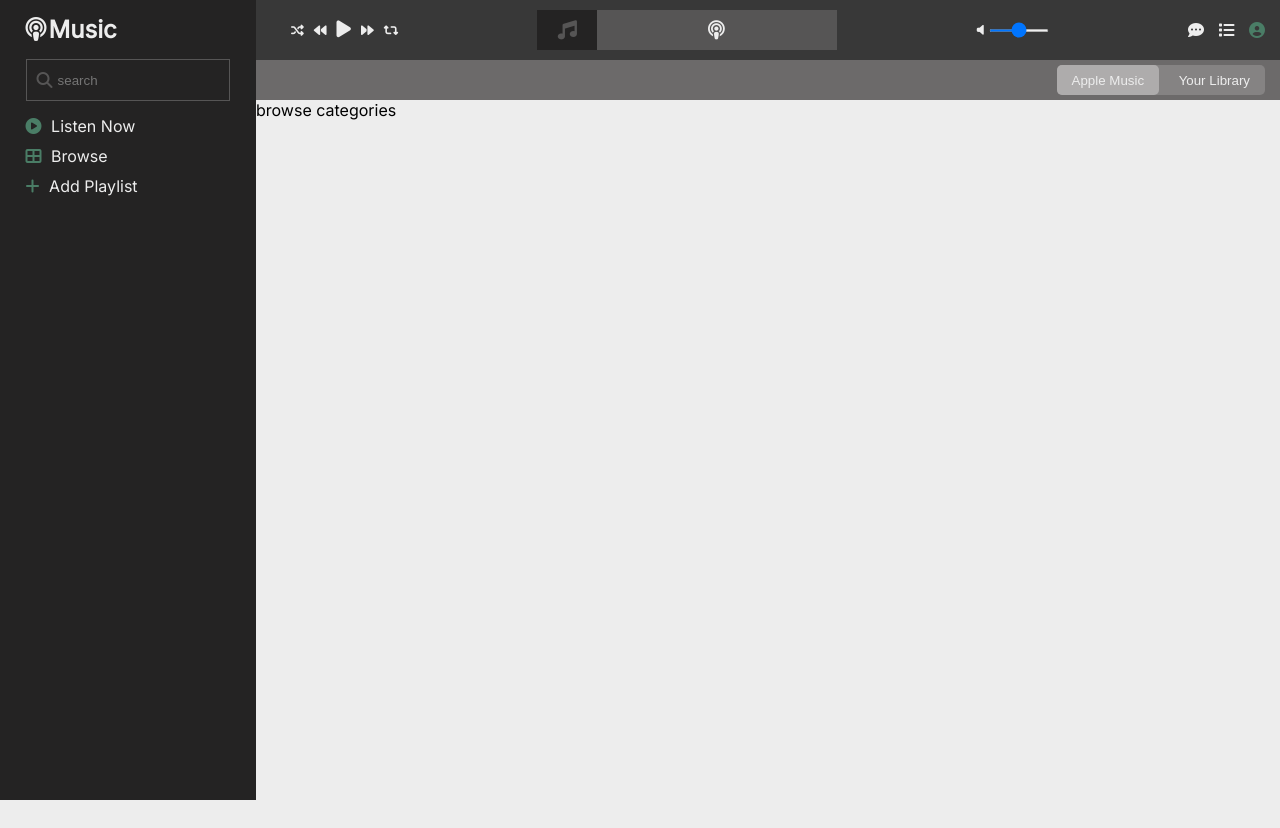
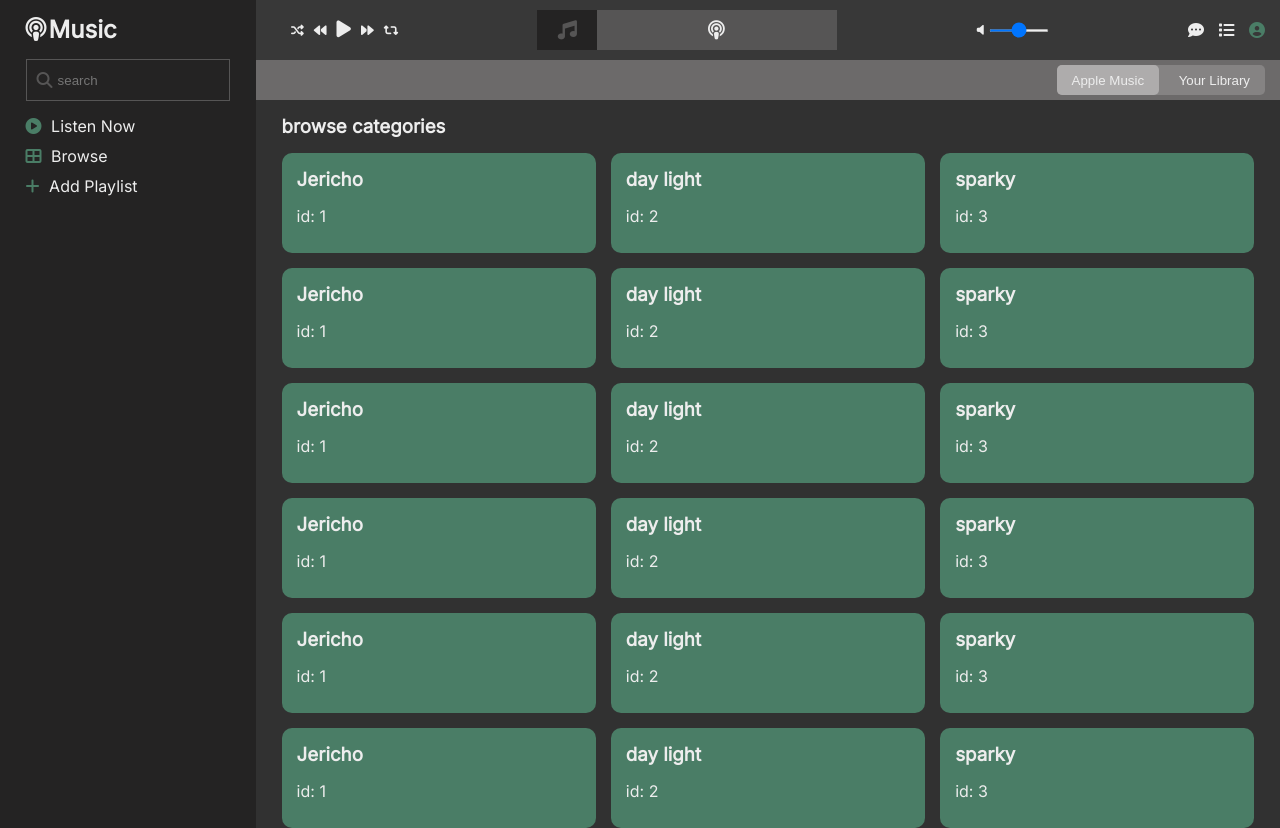
Before and after one commit to ebrahimosah/music-player, a plain HTML site: page index.html in a window 1280 px wide. Before the commit the page ends 800 px from the top, so only its background shows below. Drawn offline with Linux system fonts and the light colour scheme.

Commit message:
style fix && data fetching from local json file

```diff
--- a/audio.json
+++ b/audio.json
@@ -1,16 +1,104 @@
 {
     "songs":[
         {
+            "id": 1,
             "title": "Jericho",
             "audio": "audio/Iniko-Jericho-(BeatzJam.com).mp3",
             "cover": "photos/iniko.png"
         },
         {
+            "id": 2,
             "title":"day light",
             "audio":"audio/David_Kushner_-_Daylight_CeeNaija.com_.mp3",
             "cover":"photos/david_kushner.png"
         },
         {
+            "id": 3,
+            "title":"sparky",
+            "audio":"audio/Santi-Sparky-(TrendyBeatz.com).mp3",
+            "cover":"photos/santi.png"
+        },{
+            "id": 1,
+            "title": "Jericho",
+            "audio": "audio/Iniko-Jericho-(BeatzJam.com).mp3",
+            "cover": "photos/iniko.png"
+        },
+        {
+            "id": 2,
+            "title":"day light",
+            "audio":"audio/David_Kushner_-_Daylight_CeeNaija.com_.mp3",
+            "cover":"photos/david_kushner.png"
+        },
+        {
+            "id": 3,
+            "title":"sparky",
+            "audio":"audio/Santi-Sparky-(TrendyBeatz.com).mp3",
+            "cover":"photos/santi.png"
+        },{
+            "id": 1,
+            "title": "Jericho",
+            "audio": "audio/Iniko-Jericho-(BeatzJam.com).mp3",
+            "cover": "photos/iniko.png"
+        },
+        {
+            "id": 2,
+            "title":"day light",
+            "audio":"audio/David_Kushner_-_Daylight_CeeNaija.com_.mp3",
+            "cover":"photos/david_kushner.png"
+        },
+        {
+            "id": 3,
+            "title":"sparky",
+            "audio":"audio/Santi-Sparky-(TrendyBeatz.com).mp3",
+            "cover":"photos/santi.png"
+        },{
+            "id": 1,
+            "title": "Jericho",
+            "audio": "audio/Iniko-Jericho-(BeatzJam.com).mp3",
+            "cover": "photos/iniko.png"
+        },
+        {
+            "id": 2,
+            "title":"day light",
+            "audio":"audio/David_Kushner_-_Daylight_CeeNaija.com_.mp3",
+            "cover":"photos/david_kushner.png"
+        },
+        {
+            "id": 3,
+            "title":"sparky",
+            "audio":"audio/Santi-Sparky-(TrendyBeatz.com).mp3",
+            "cover":"photos/santi.png"
+        },{
+            "id": 1,
+            "title": "Jericho",
+            "audio": "audio/Iniko-Jericho-(BeatzJam.com).mp3",
+            "cover": "photos/iniko.png"
+        },
+        {
+            "id": 2,
+            "title":"day light",
+            "audio":"audio/David_Kushner_-_Daylight_CeeNaija.com_.mp3",
+            "cover":"photos/david_kushner.png"
+        },
+        {
+            "id": 3,
+            "title":"sparky",
+            "audio":"audio/Santi-Sparky-(TrendyBeatz.com).mp3",
+            "cover":"photos/santi.png"
+        },{
+            "id": 1,
+            "title": "Jericho",
+            "audio": "audio/Iniko-Jericho-(BeatzJam.com).mp3",
+            "cover": "photos/iniko.png"
+        },
+        {
+            "id": 2,
+            "title":"day light",
+            "audio":"audio/David_Kushner_-_Daylight_CeeNaija.com_.mp3",
+            "cover":"photos/david_kushner.png"
+        },
+        {
+            "id": 3,
             "title":"sparky",
             "audio":"audio/Santi-Sparky-(TrendyBeatz.com).mp3",
             "cover":"photos/santi.png"
--- a/index.html
+++ b/index.html
@@ -11,6 +11,7 @@
 </head>
 <body>
     <main class="home">
+        <audio id="audio" src=""></audio>
         <section class="search__section">
             <div class="menu" aria-hidden="true">
                 <div class="menu-items">
@@ -114,7 +115,12 @@
                 </div>
             </div>
             <section class="categories">
-                browse categories
+                <div class="center">
+                    <h3>browse categories</h3>
+                    <div class="data-2">
+
+                    </div>
+                </div>
             </section>
         </section>
     </main>
--- a/index.js
+++ b/index.js
@@ -1,38 +1,10 @@
-const musicPlayer = document.querySelector('.music__player')
 
-const playBtn = document.querySelector('#play');
-const prevBtn = document.querySelector('#prev');
-const nextBtn = document.querySelector('#next');
 const audio = document.querySelector('#audio');
 
-const audioTitle = document.querySelector('.music__title');
-const audioImage = document.querySelector('.music__image');
+const musicData = document.querySelector('.data');
+const musicData2 = document.querySelector('.data-2');
 
-const speedIndicator = document.querySelector('.speed')
-const speedNumber = document.querySelector('.speed span');
-
-const progressContainer = document.querySelector('.progress__bar');
-const progress = document.querySelector('.progress');
-
-const speedOptions = [1.0,1.5,2.0,0.75]
-
-let speedIndex = 0;
-
-
-let songs;
-
-let songIndex = 0;
-
-
-
-function loadSongs(song){
-    console.log(song);
-    audioTitle.innerText = song.title;
-    audio.src=`${song.audio}`;
-    audioImage.style.backgroundImage = `url('${song.cover}')`;
-}
-
-
+let songs = [];
 async function fetchSongs (){
     await fetch('audio.json')
     .then((response)=>{
@@ -41,7 +13,44 @@
     })
     .then((data)=>{
         songs = data.songs;
-        loadSongs(songs[songIndex]);
+        console.log(songs);
+        songs.forEach(song =>{
+            const {id, title, cover} = song;
+            var newDiv = document.createElement("div");
+            var newDiv2 = document.createElement("div");
+
+
+            newDiv.setAttribute("key", id);
+            newDiv2.setAttribute("key", id);
+            var newTitle = document.createElement("h3");
+            var newTitle2 = document.createElement("h3");
+            var newId = document.createElement("span");
+            var newId2 = document.createElement("span");
+
+
+            newTitle.innerText= title;
+            newTitle2.innerText= title;
+            newId.innerText= `id: ${id}`;
+            newId2.innerText= `id: ${id}`;
+
+
+            newDiv.appendChild(newTitle);
+            newDiv2.appendChild(newTitle2);
+            newDiv.appendChild(newId);
+            newDiv2.appendChild(newId2);
+
+            // newDiv.style.backgroundImage = `url('${cover}')`;
+            // newDiv2.style.backgroundImage = `url('${cover}')`;
+
+
+            console.log(newDiv);
+            console.log(newDiv2);
+            musicData.appendChild(newDiv);
+            musicData2.appendChild(newDiv2);
+        });
+
+
+
     })
     .catch((error)=>{
         console.log("error occured while fetching:"+error);
@@ -51,81 +60,149 @@
 fetchSongs();
 
 
-function isPlaying(){
-    return  musicPlayer.classList.contains("playing");
-}
-function playAudio(){
-    musicPlayer.classList.add("playing");
-    playBtn.querySelector('i').classList.remove("fa-play");
-    playBtn.querySelector('i').classList.add("fa-pause");
-    //playback rate
-    audio.playbackRate = `${speedOptions[speedIndex]}`
-    audio.play();
-}
-
-
-function pauseAudio(){
-    musicPlayer.classList.remove("playing");
-    playBtn.querySelector('i').classList.remove("fa-pause");
-    playBtn.querySelector('i').classList.add("fa-play");
-    audio.pause();
-}
 
 
 
-function updateProgressBar(e){
-    const { duration, currentTime } = e.srcElement;
-
-    const progressPercent = (currentTime / duration) * 100;
-
-    progress.style.width = `${progressPercent}%`;
-
-    if(currentTime == duration){
-        playNext();
-    }
-}
-
-function updateProgressPlayPosition(e){
-    const width = this.clientWidth;
-    const clickX = e.offsetX;
-    const {duration} = audio;
-    audio.currentTime = (clickX/width)*duration;
-}
-
-function updateSpeedIndicator(){
-    speedIndex += 1;
-    if(speedIndex > speedOptions.length -1 ){
-        speedIndex = 0;
-    }
-    speedNumber.textContent = `${speedOptions[speedIndex]}x`
-    playAudio()
-}
-
-playBtn.addEventListener("click",()=>{
-   isPlaying()? pauseAudio() : playAudio();
-})
-
-function playNext(){
-    songIndex++;
-    if(songIndex > songs.length -1) songIndex = 0;
-    loadSongs(songs[songIndex]);
-    progress.style.width='0%';
-    isPlaying() === true? playAudio() : pauseAudio();
-}
-function playPrev(){
-    songIndex--;
-    if(songIndex < 0) songIndex = songs.length - 1;
-    loadSongs(songs[songIndex]);
-    progress.style.width='0%';
-    isPlaying() === true? playAudio() : pauseAudio();
-}
-nextBtn.addEventListener("click",playNext)
-
-prevBtn.addEventListener("click",playPrev);
 
 
-speedIndicator.addEventListener("click",updateSpeedIndicator)
 
-audio.addEventListener('timeupdate', updateProgressBar)
 
-progressContainer.addEventListener("click", updateProgressPlayPosition)
+
+
+
+
+
+
+//deprecated functions
+
+// const musicPlayer = document.querySelector('.music__player')
+
+// const playBtn = document.querySelector('#play');
+// const prevBtn = document.querySelector('#prev');
+// const nextBtn = document.querySelector('#next');
+// const audio = document.querySelector('#audio');
+
+// const audioTitle = document.querySelector('.music__title');
+// const audioImage = document.querySelector('.music__image');
+
+// const speedIndicator = document.querySelector('.speed')
+// const speedNumber = document.querySelector('.speed span');
+
+// const progressContainer = document.querySelector('.progress__bar');
+// const progress = document.querySelector('.progress');
+
+// const speedOptions = [1.0,1.5,2.0,0.75]
+
+// let speedIndex = 0;
+
+
+// let songs;
+
+// let songIndex = 0;
+
+
+
+// function loadSongs(song){
+//     console.log(song);
+//     audioTitle.innerText = song.title;
+//     audio.src=`${song.audio}`;
+//     audioImage.style.backgroundImage = `url('${song.cover}')`;
+// }
+
+
+// async function fetchSongs (){
+//     await fetch('audio.json')
+//     .then((response)=>{
+//         if(!response.ok) throw new Error('error occurred');
+//         return response.json();
+//     })
+//     .then((data)=>{
+//         songs = data.songs;
+//         loadSongs(songs[songIndex]);
+//     })
+//     .catch((error)=>{
+//         console.log("error occured while fetching:"+error);
+//     });
+// }
+
+// fetchSongs();
+
+
+// function isPlaying(){
+//     return  musicPlayer.classList.contains("playing");
+// }
+// function playAudio(){
+//     musicPlayer.classList.add("playing");
+//     playBtn.querySelector('i').classList.remove("fa-play");
+//     playBtn.querySelector('i').classList.add("fa-pause");
+//     //playback rate
+//     audio.playbackRate = `${speedOptions[speedIndex]}`
+//     audio.play();
+// }
+
+
+// function pauseAudio(){
+//     musicPlayer.classList.remove("playing");
+//     playBtn.querySelector('i').classList.remove("fa-pause");
+//     playBtn.querySelector('i').classList.add("fa-play");
+//     audio.pause();
+// }
+
+
+
+// function updateProgressBar(e){
+//     const { duration, currentTime } = e.srcElement;
+
+//     const progressPercent = (currentTime / duration) * 100;
+
+//     progress.style.width = `${progressPercent}%`;
+
+//     if(currentTime == duration){
+//         playNext();
+//     }
+// }
+
+// function updateProgressPlayPosition(e){
+//     const width = this.clientWidth;
+//     const clickX = e.offsetX;
+//     const {duration} = audio;
+//     audio.currentTime = (clickX/width)*duration;
+// }
+
+// function updateSpeedIndicator(){
+//     speedIndex += 1;
+//     if(speedIndex > speedOptions.length -1 ){
+//         speedIndex = 0;
+//     }
+//     speedNumber.textContent = `${speedOptions[speedIndex]}x`
+//     playAudio()
+// }
+
+// playBtn.addEventListener("click",()=>{
+//    isPlaying()? pauseAudio() : playAudio();
+// })
+
+// function playNext(){
+//     songIndex++;
+//     if(songIndex > songs.length -1) songIndex = 0;
+//     loadSongs(songs[songIndex]);
+//     progress.style.width='0%';
+//     isPlaying() === true? playAudio() : pauseAudio();
+// }
+// function playPrev(){
+//     songIndex--;
+//     if(songIndex < 0) songIndex = songs.length - 1;
+//     loadSongs(songs[songIndex]);
+//     progress.style.width='0%';
+//     isPlaying() === true? playAudio() : pauseAudio();
+// }
+// nextBtn.addEventListener("click",playNext)
+
+// prevBtn.addEventListener("click",playPrev);
+
+
+// speedIndicator.addEventListener("click",updateSpeedIndicator)
+
+// audio.addEventListener('timeupdate', updateProgressBar)
+
+// progressContainer.addEventListener("click", updateProgressPlayPosition)
--- a/styles.css
+++ b/styles.css
@@ -3,7 +3,7 @@
 *{
     margin:0;
     padding:0;
-    box-sizing: border-box;
+    box-sizing: border-box!important;
 }
 
 :root{
@@ -130,9 +130,18 @@
     }
     .data{
         display:grid;
-        grid-template-columns: 1fr 1fr;
+        grid-template-columns: repeat(auto-fit, minmax(150px,1fr));
         gap:var(--xs-spacer);
-        place-items: center;
+
+    }
+    .data div:nth-child(1){
+        background:var(--accent);
+    }
+    .data div{
+        padding:var(--xs-spacer);
+        background: var(--accent);
+        border-radius: var(--br2);
+        height:100px;
     }
 
 
@@ -412,8 +421,38 @@
 }
 
 
+.music__section .categories{
+    display:grid;
+    /* padding:7px; */
+    background: #313131;
+    color:var(--bg);
+}
+.center{
+    width:95%;
+    margin:0 auto;
 
+}
+.center h3{
+    padding-block: var(--sm-spacer);
+}
 
+.data-2{
+    display:grid;
+    grid-template-columns: repeat(auto-fit, minmax(250px,1fr));
+    gap:15px;
+}
+.data-2 div{
+    min-height: 100px;
+    background: var(--accent);
+    border-radius: var(--br2);
+}
+.data-2 div h3{
+    margin-inline:var(--sm-spacer);
+}
+.data-2 div span{
+    margin:var(--sm-spacer);
+    padding-block:var(--xs-spacer);
+}
 
 
 
```
